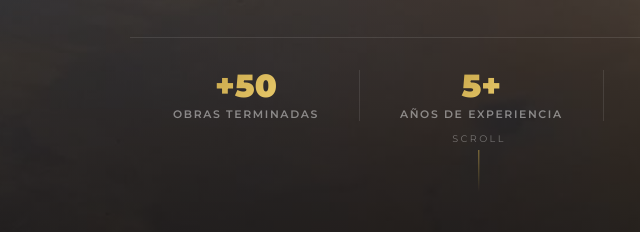
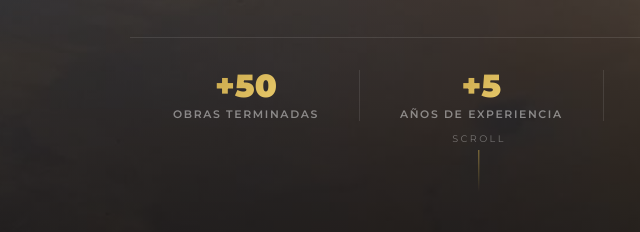
Before and after one commit to Luciano2248/ez_corrado, a plain HTML site: page index.html in a window 1280 px wide. Shown: the part 566-798 px from the top of the page, 161-801 px from the left. Drawn offline with nearby package versions, Linux system fonts and the light colour scheme.

Commit message:
Fix stat: 5+ -> +5 anos de experiencia

```diff
--- a/index.html
+++ b/index.html
@@ -556,7 +556,7 @@
         <span class="hero-stat-l">Obras terminadas</span>
       </div>
       <div class="hero-stat">
-        <span class="hero-stat-n">5+</span>
+        <span class="hero-stat-n">+5</span>
         <span class="hero-stat-l">Años de experiencia</span>
       </div>
       <div class="hero-stat">
```
